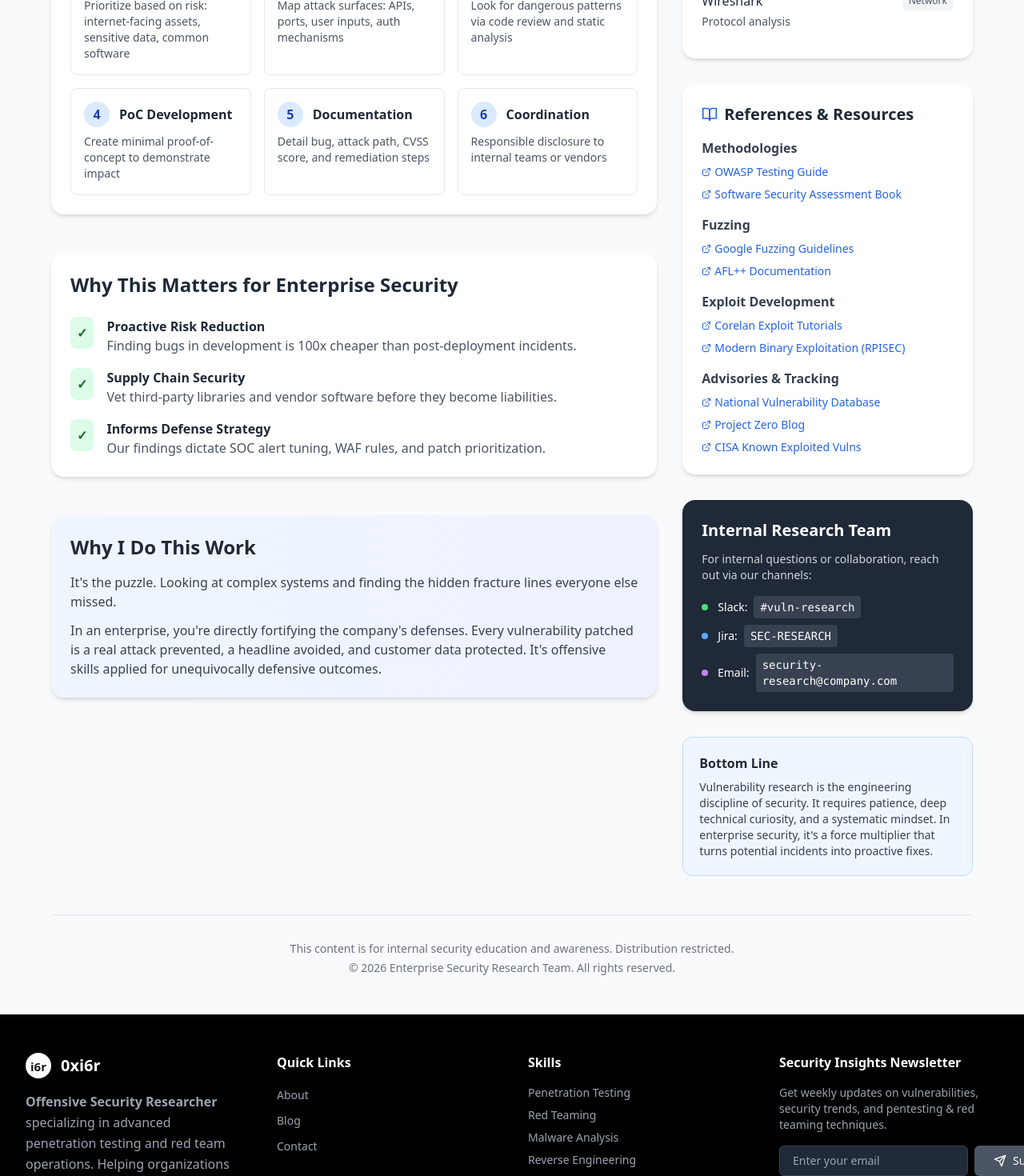
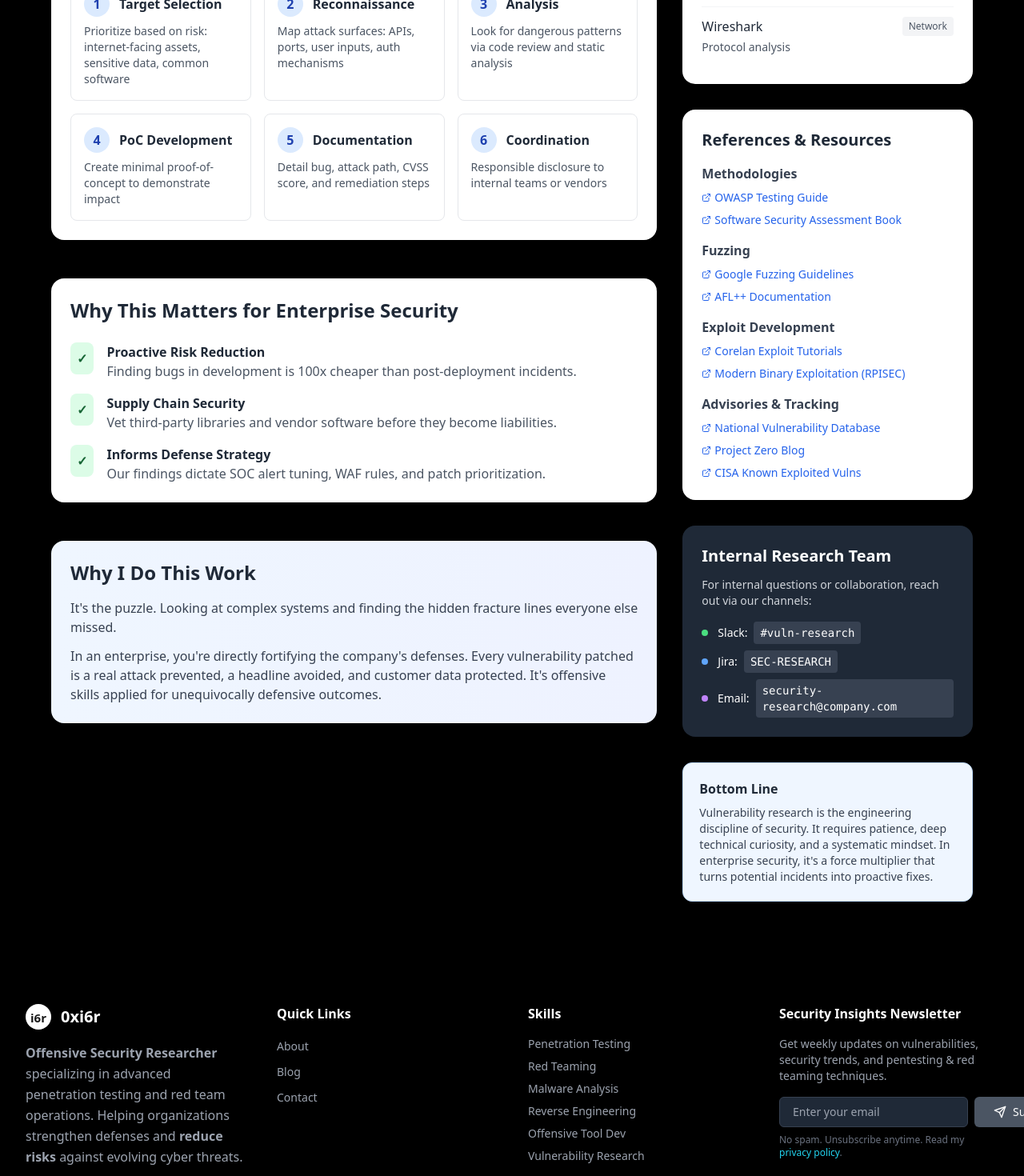
Before and after one commit to 0xi6r/0xi6r.github.io, a React (Vite) app in the folder project/: page /VulnerabilityResearch in a window 1280 px wide. Shown: the part 660-2130 px from the top of the page at 80% size. Built offline with nearby package versions, Linux system fonts and the light colour scheme.

Commit message:
Update VulnerabilityResearch.tsx

```diff
--- a/project/src/pages/VulnerabilityResearch.tsx
+++ b/project/src/pages/VulnerabilityResearch.tsx
@@ -1,5 +1,5 @@
 import React from 'react';
-import { ExternalLink, Code, Shield, Search, AlertTriangle, BookOpen } from 'lucide-react';
+import { ExternalLink, Code, Search, AlertTriangle } from 'lucide-react';
 
 const VulnerabilityResearch = () => {
   const tools = [
@@ -53,12 +53,11 @@ const VulnerabilityResearch = () => {
   ];
 
   return (
-    <div className="min-h-screen bg-gray-50 py-12 px-4 sm:px-6 lg:px-8">
+    <div className="min-h-screen bg-black py-20 px-4 sm:px-6 lg:px-8">
       <div className="max-w-6xl mx-auto">
         {/* Header */}
         <header className="mb-12">
           <div className="flex items-center gap-3 mb-4">
-            <Shield className="h-10 w-10 text-blue-600" />
             <h1 className="text-4xl font-bold text-gray-900">Vulnerability Research</h1>
           </div>
           <p className="text-xl text-gray-600">
@@ -178,7 +177,6 @@ const VulnerabilityResearch = () => {
             {/* Resources Card */}
             <div className="bg-white rounded-2xl shadow-md p-6">
               <h3 className="text-xl font-bold text-gray-800 mb-4 flex items-center gap-2">
-                <BookOpen className="h-5 w-5 text-blue-600" />
                 References & Resources
               </h3>
               <div className="space-y-4">
@@ -239,11 +237,6 @@ const VulnerabilityResearch = () => {
           </div>
         </div>
 
-        {/* Footer */}
-        <footer className="mt-12 pt-8 border-t border-gray-200 text-center text-gray-500 text-sm">
-          <p>This content is for internal security education and awareness. Distribution restricted.</p>
-          <p className="mt-1">© {new Date().getFullYear()} Enterprise Security Research Team. All rights reserved.</p>
-        </footer>
       </div>
     </div>
   );
```
